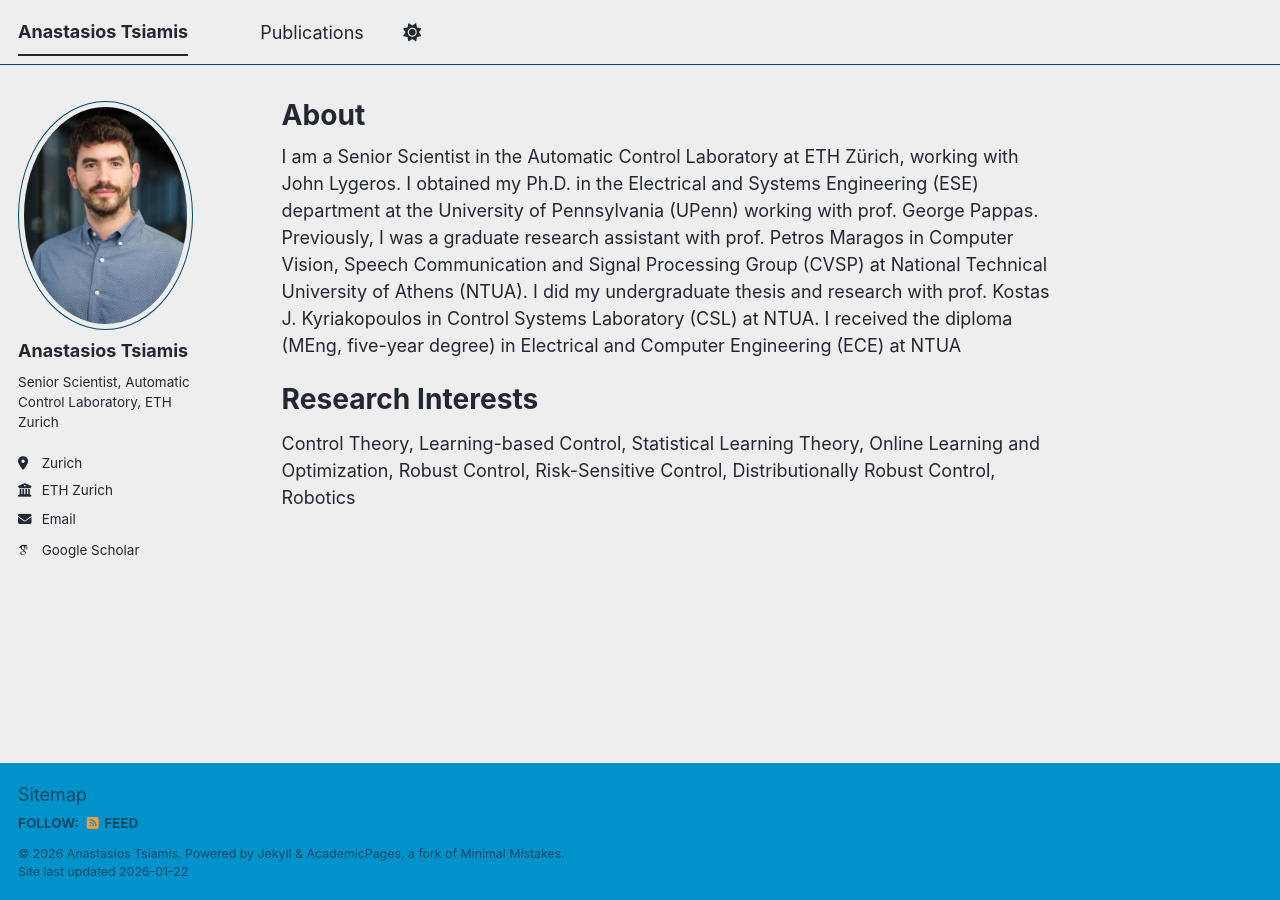
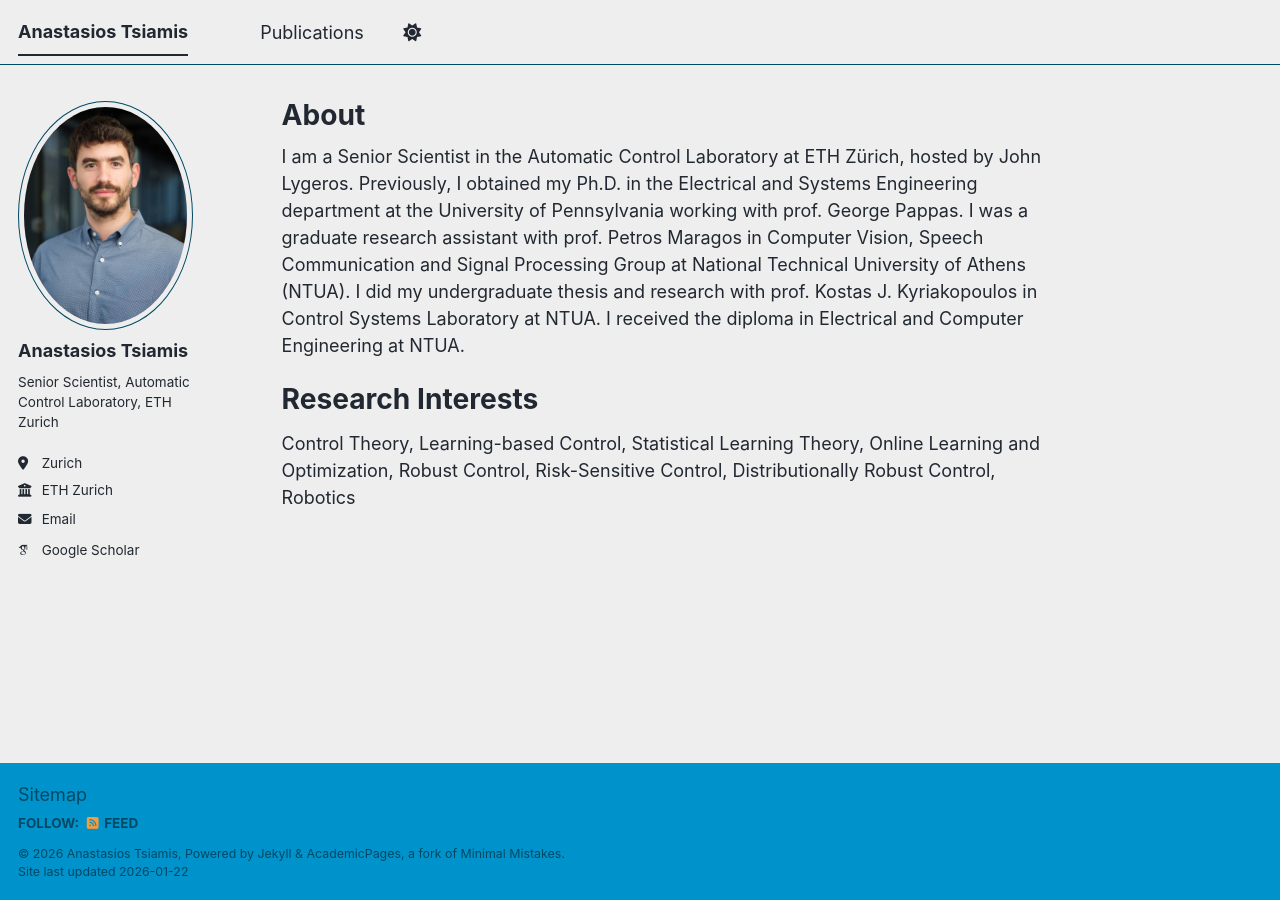
Before and after one commit to antsiamis/antsiamis.github.io, a Jekyll site: the page built from _pages/about.md, in a window 1280 px wide. Built offline with Jekyll 4.4.1, drawn with Linux system fonts in a browser that asks for light colours; some web fonts are replaced; a script bundle is joined from its source files by our own code; library files that are not in the unit come from our copies.

Commit message:
Update about.md

```diff
--- a/_pages/about.md
+++ b/_pages/about.md
@@ -7,7 +7,7 @@
   - /about.html
 ---
 
-I am a Senior Scientist in the Automatic Control Laboratory at ETH Zürich, working with John Lygeros. I obtained my Ph.D. in the Electrical and Systems Engineering (ESE) department at the University of Pennsylvania (UPenn) working with prof. George Pappas. Previously, I was a graduate research assistant with prof. Petros Maragos in Computer Vision, Speech Communication and Signal Processing Group (CVSP) at National Technical University of Athens (NTUA). I did my undergraduate thesis and research with prof. Kostas J. Kyriakopoulos in Control Systems Laboratory (CSL) at NTUA. I received the diploma (MEng, five-year degree) in Electrical and Computer Engineering (ECE) at NTUA
+I am a Senior Scientist in the Automatic Control Laboratory at ETH Zürich, hosted by John Lygeros. Previously, I obtained my Ph.D. in the Electrical and Systems Engineering department at the University of Pennsylvania working with prof. George Pappas. I was a graduate research assistant with prof. Petros Maragos in Computer Vision, Speech Communication and Signal Processing Group at National Technical University of Athens (NTUA). I did my undergraduate thesis and research with prof. Kostas J. Kyriakopoulos in Control Systems Laboratory at NTUA. I received the diploma in Electrical and Computer Engineering at NTUA.
 
 Research Interests
 ======
```
